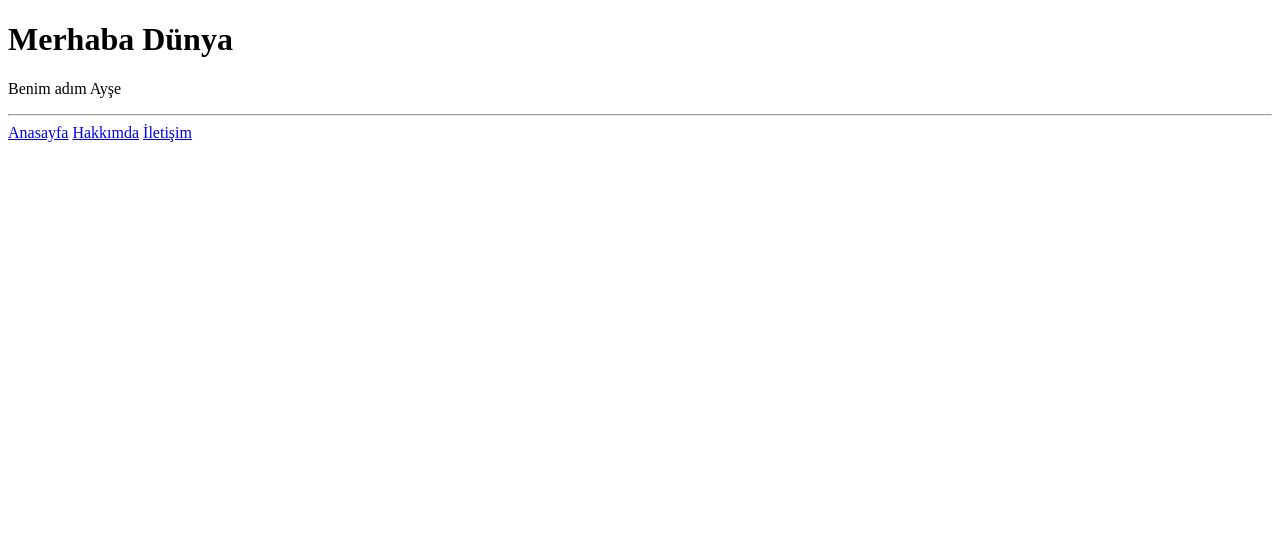
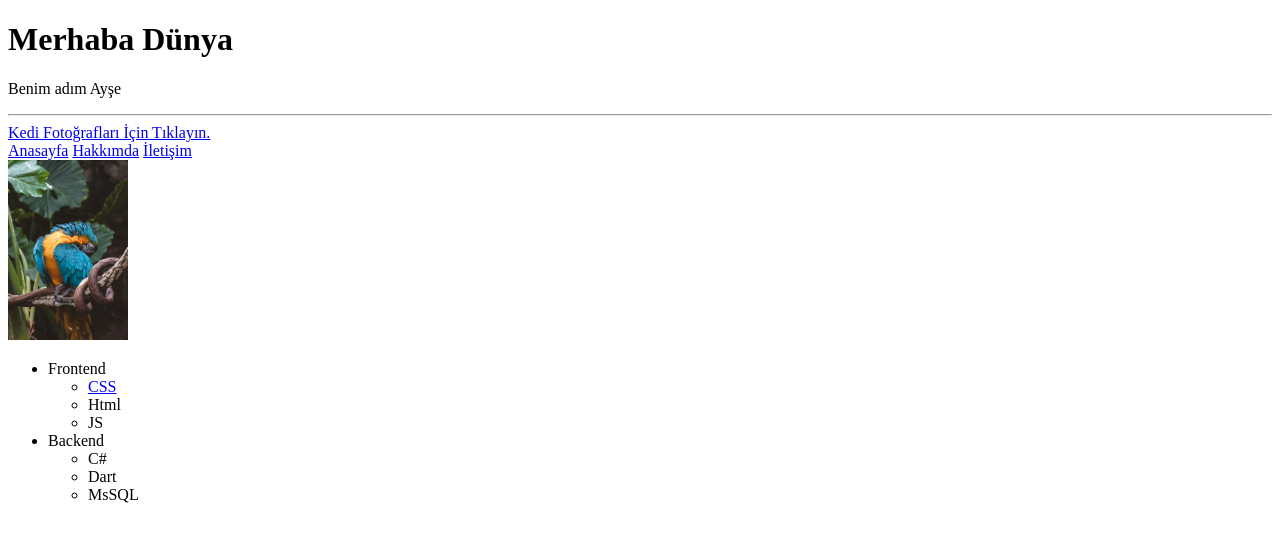
Before and after one commit to Ayse135/ayseguler, a plain HTML site: page index.html in a window 1280 px wide. Drawn offline with Linux system fonts and the light colour scheme.

Commit message:
Add files via upload

```diff
--- a/index.html
+++ b/index.html
@@ -8,8 +8,27 @@
 <body>
     <h1>Merhaba Dünya</h1>
     <p>Benim adım Ayşe</p><hr>
-    <a href="index.html">Anasayfa</a>
+    <a href="/galeri/kediler.html">Kedi Fotoğrafları İçin Tıklayın.</a><br>
+    <a href="/index.html">Anasayfa</a>
     <a href="hakkimda.html">Hakkımda</a>
-    <a href="iletisim.html">İletişim</a>
+    <a href="iletisim.html">İletişim</a><br>
+    <img src="/assets/img/bird.jpg" alt="An image of bird" style="max-width: 120px;">
+    <!-- Liste Yapıları -->
+    <ul>
+        <li>Frontend
+            <ul>
+                <li><a href="#">CSS</a></li>
+                <li>Html</li>
+                <li>JS</li>
+            </ul>
+        </li>
+        <li>Backend
+            <ul>
+                <li>C#</li>
+                <li>Dart</li>
+                <li>MsSQL</li>
+            </ul>
+        </li>
+    </ul>
 </body>
 </html>
```
Also changed, not shown: galeri/index.html (added, +22 -0 lines), galeri/kediler.html (added, +17 -0 lines), assets/img/bird.jpg (added), galeri/kopekler.html (added), projeler/gezi-sitesi/index.html (added), projeler/gezi-sitesi/rehber-detay.html (added), projeler/gezi-sitesi/rehberler.html (added), projeler/haber-sitesi/haber-detay.html (added), projeler/haber-sitesi/haber-kategorileri.html (added), projeler/haber-sitesi/index.html (added), projeler/hastane-sitesi/branslar.html (added), projeler/hastane-sitesi/doktorlar.html (added), projeler/hastane-sitesi/index.html (added), projeler/müzik-sitesi/index.html (added), 5 more files.
